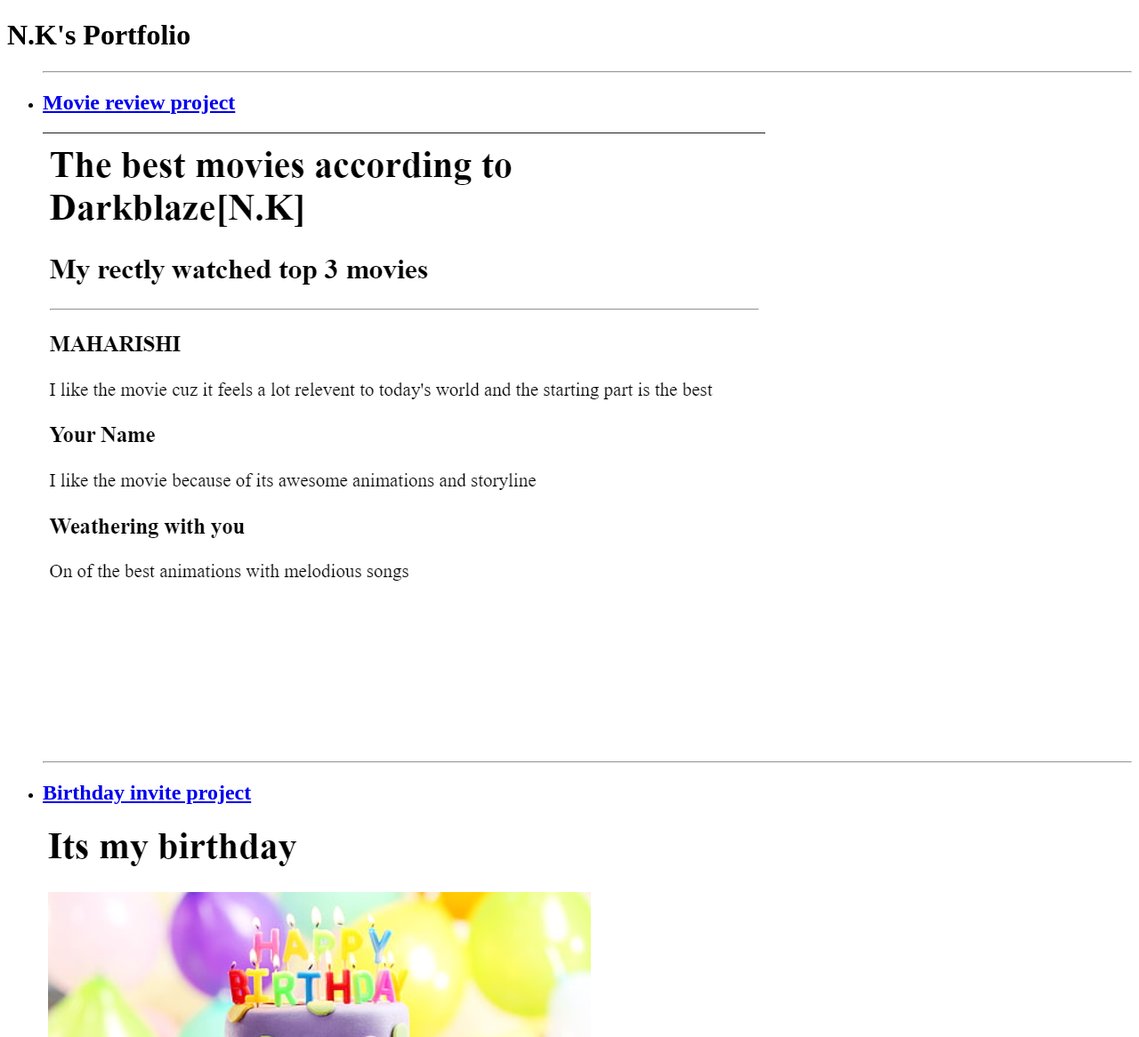
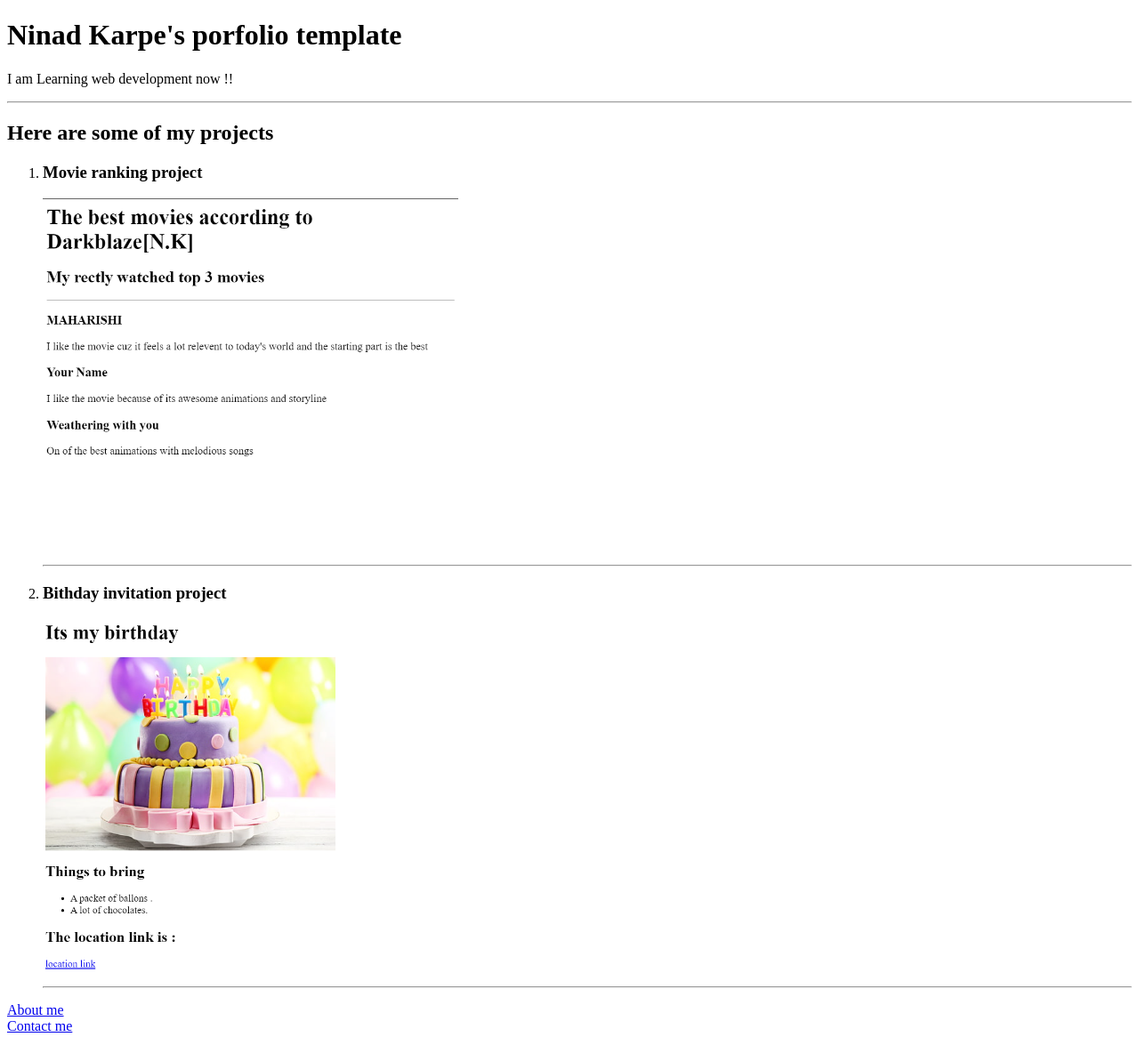
Before and after one commit to Ninad1929/html-portfolio, a plain HTML site: page index.html in a window 1280 px wide. Shown: the top 1166 px of the page at 89% size. Drawn offline with Linux system fonts and the light colour scheme.

Commit message:
Update index.html

```diff
--- a/index.html
+++ b/index.html
@@ -1,31 +1,30 @@
-<!-- TODO 1: Create the HTML Boilerplate -->
 <!DOCTYPE html>
 <html lang="en">
 <head>
     <meta charset="UTF-8">
-    <meta name="viewport" content="width=device-width, initial-scale=1.0" >
-    <title>N.K's Portfolio</title>
+    <meta name="viewport" content="width=device-width, initial-scale=1.0">
+    <title>Portfolio template</title>
 </head>
 <body>
-    <h1>N.K's Portfolio</h1>
-
-    <ul>
+    <h1>Ninad Karpe's porfolio template </h1>
+    <p>I am Learning web development now !!</p>
     <hr>
-    <li><h2><a href="./public/movie-ranking.html">Movie review project</a></li></h2>
-    <img src="./assets/images/m1.png" hieght ="200" alt ="Movie review project"/>
+    <p></p>
+    <h2>Here are some of my projects </h2>
+    <ol>
+        <li><h3><a href = "./public/movie-ranking.html"></a>Movie ranking project  </a></h3> </li>
+        <img src = "assets/images/m1.png" height="400" alt = "Movie ranking project preview"/>
 
         <hr>
 
-    <li><h2><a href="./public/birthday-invite.html">Birthday invite project</a></li></h2>
-    <img src="./assets/images/m2.png"hieght="200" alt="birthday invitation project"/>
-    <br>
+        <li><h3><a href = "./public/birthday-invite.html"></a>Bithday invitation project  </a></h3> </li>
+         <img src = "./assets/images/m2.png" height="400" alt = "Birthday invitation project preview"/>
+
          <hr>
-
-</ul>
-<a href = "public/about.html">About me </a>__,__
-<a href = "public/contact.html">Contact me </a>
-
-
+    </ol>
+<footer>
+    <a href = "public/about.html" > About me </a><br>
+   <a href = "./public/contact.html" > Contact me </a></footer>
 
 </body>
 </html>
```
Lines whose indentation alone changed are shown as unchanged.
